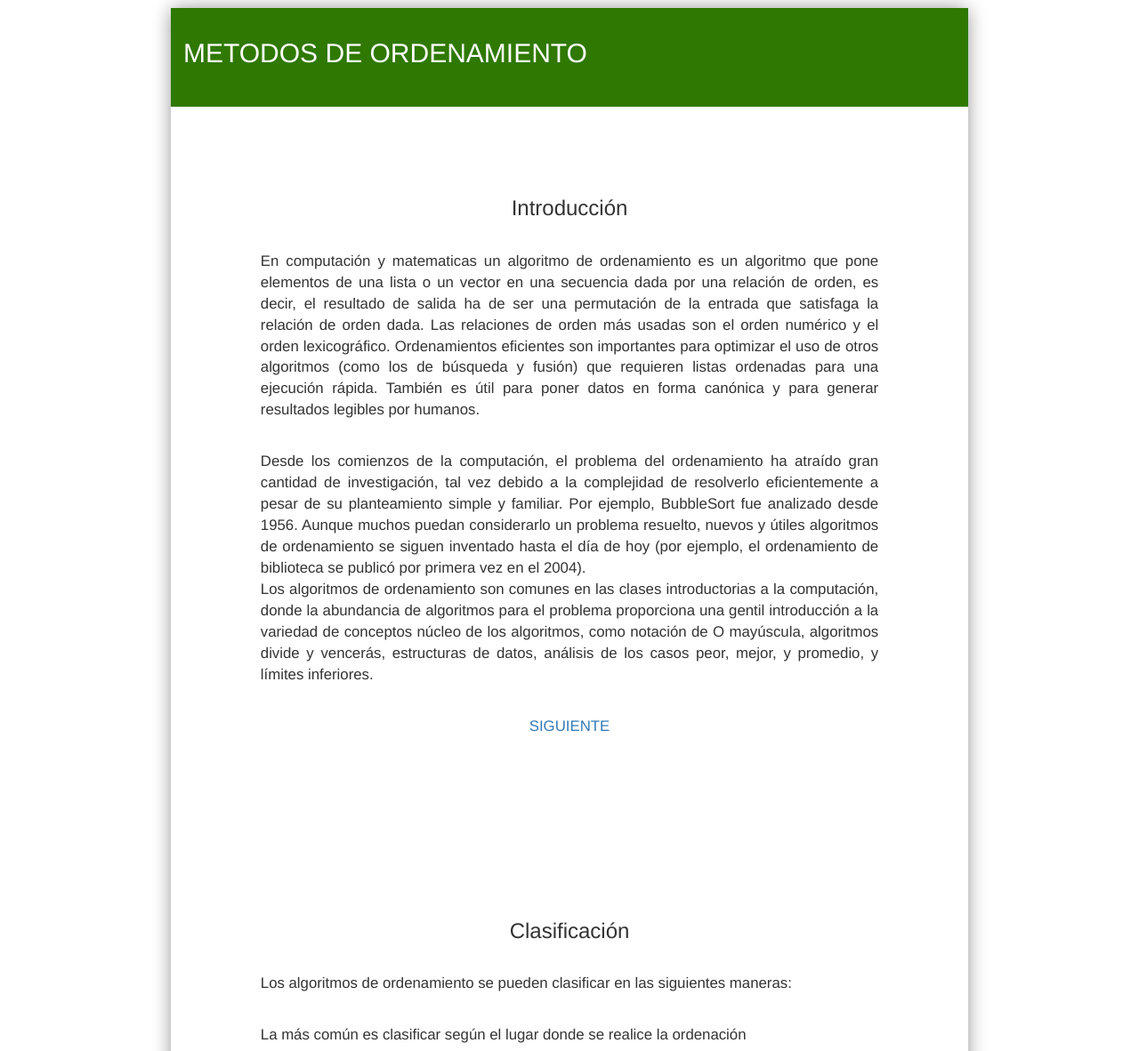
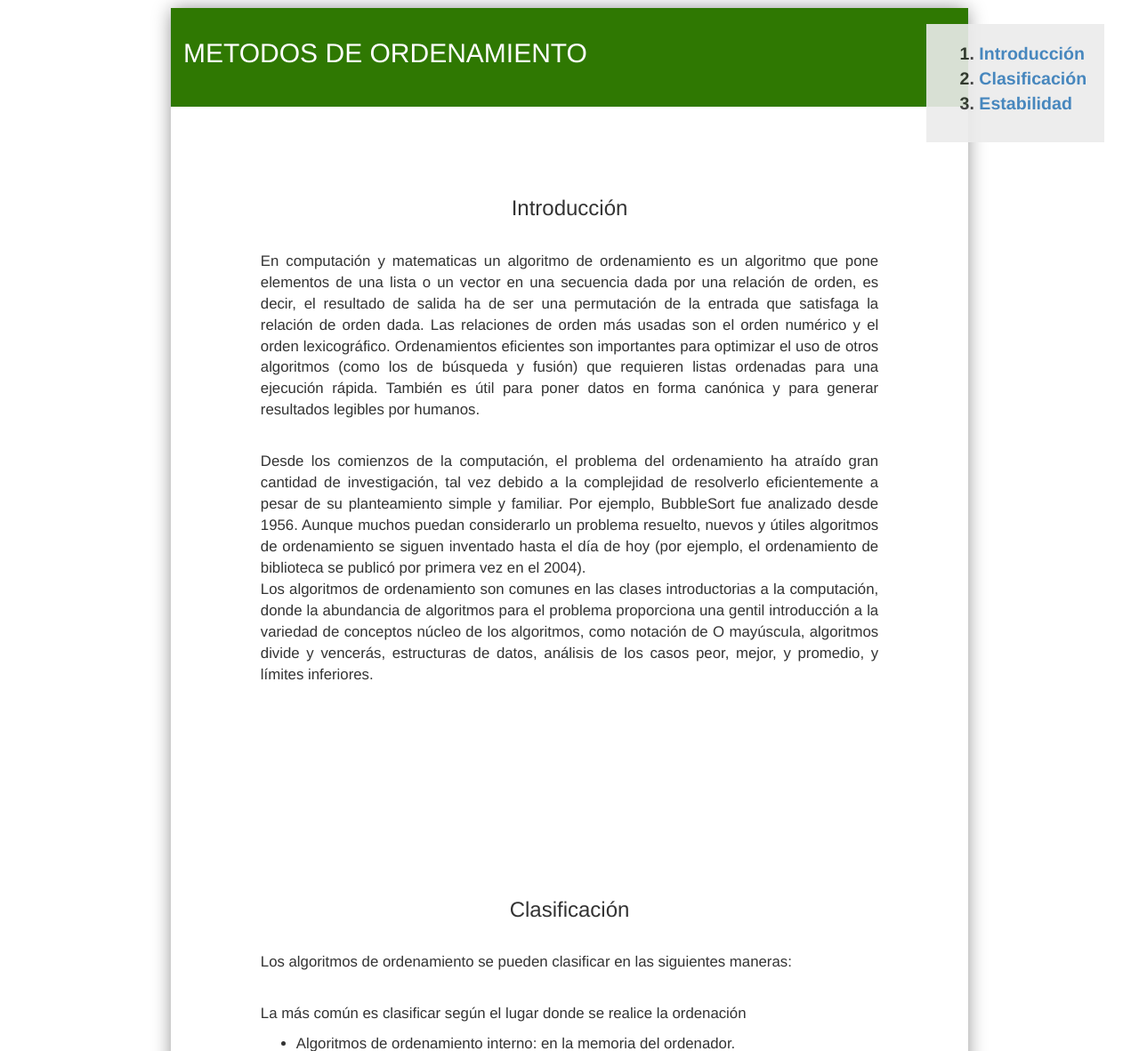
Before and after one commit to FEZR85/TIES-OUT, a PHP site: page /formularios/curso2.php in a window 1280 px wide. Shown: the part 71-1253 px from the top of the page at 89% size. Run offline with PHP 8.4, Linux system fonts and the light colour scheme; some libraries are stand-ins or nearby versions.

Commit message:
Aside agregado a la navegación del curso2

```diff
--- a/css/curso1.css
+++ b/css/curso1.css
@@ -44,7 +44,7 @@ h1 {
 
 #inscribete {
    right: 2em;
-   padding:2em;
+   padding:1em;
    top: 5em;
    position: fixed;
    opacity: 0.9;
@@ -54,6 +54,8 @@ h1 {
    text-align: center;
    font-size: 1.4em;
    font-weight: bold;
+
+   resize: none;
 }
 
 
@@ -70,3 +72,7 @@ h1 {
  #lista {
       text-align: left;
  }
+
+#temas{
+   text-align: left;
+}
--- a/formularios/curso2.php
+++ b/formularios/curso2.php
@@ -10,6 +10,33 @@
 	<body>
 		<?php include_once('../header.php'); ?>
 
+
+		<aside id="inscribete">
+			<div style="display: none;">
+				<span>¿No est&aacute;s registrado en &eacute;ste curso?</span><br />
+				<a class="btn btn-warning btn-lg" href="<?php echo ROOTPATH ?>/login/registro.php">Reg&iacute;strate</a><br />
+			</div>
+
+			<ol id="temas">
+				<li>
+					<a href="#introduccion">
+						Introducción
+					</a>
+				</li>
+				<li>
+					<a href="#clasificacion">
+						Clasificación
+					</a>
+				</li>
+				<li>
+					<a href="#estabilidad">
+						Estabilidad
+					</a>
+				</li>
+
+			</ol>
+		</aside>
+
 		<div class="content">
 			<div>
 				<section class = "encabezado">
@@ -18,8 +45,8 @@
 			</div>
 
 			<div>
-				<section class="contenido">
-					<h3>Introducción</h3><br/>
+				<section class="contenido" id="introduccion">
+					<h3 >Introducción</h3><br/>
 
 					<p align="justify">
 						En computación y matematicas un algoritmo de ordenamiento es un algoritmo que pone elementos de una lista o un vector en una secuencia dada por una relación de orden, es decir, el resultado de salida ha de ser una permutación de la entrada que satisfaga la relación de orden dada. Las relaciones de orden más usadas son el orden numérico y el orden lexicográfico. Ordenamientos eficientes son importantes para optimizar el uso de otros algoritmos (como los de búsqueda y fusión) que requieren listas ordenadas para una ejecución rápida. También es útil para poner datos en forma canónica y para generar resultados legibles por humanos.
@@ -29,12 +56,11 @@
 						Los algoritmos de ordenamiento son comunes en las clases introductorias a la computación, donde la abundancia de algoritmos para el problema proporciona una gentil introducción a la variedad de conceptos núcleo de los algoritmos, como notación de O mayúscula, algoritmos divide y vencerás, estructuras de datos, análisis de los casos peor, mejor, y promedio, y límites inferiores.
 					</p></br>
 
-					<a href="#clasificacion">SIGUIENTE</a>
 				</section>
 
 				<section class="separador"></section>
 
-				<section id = "clasificacion" class="contenido">
+				<section id="clasificacion" class="contenido">
 
 					<h3>Clasificación</h3></br>
 
@@ -69,10 +95,10 @@
 
 					</div>
 
-					<a href="#estabilidad">SIGUIENTE</a>
+
 				</section>
 
-				<section id = "estabilidad" class="contenido">
+				<section id="estabilidad" class="contenido">
 
 					<h3>Estabilidad</h3></br>
 
@@ -91,8 +117,6 @@
 
 						Pellentesque quis malesuada dui. Fusce pellentesque suscipit felis, sed fermentum magna sagittis nec. Maecenas diam mi, accumsan vel ullamcorper non, blandit id turpis. Etiam malesuada eu sem vitae mattis. Curabitur condimentum mollis eros, nec lacinia sem placerat et. Quisque interdum turpis in felis accumsan, eu ultricies leo elementum. Vivamus non mi enim. Sed gravida fringilla justo.</br></br>
 					</p>
-
-					<a href="#">ARRIBA</a>
 				</section>
 
 			</div>
```
